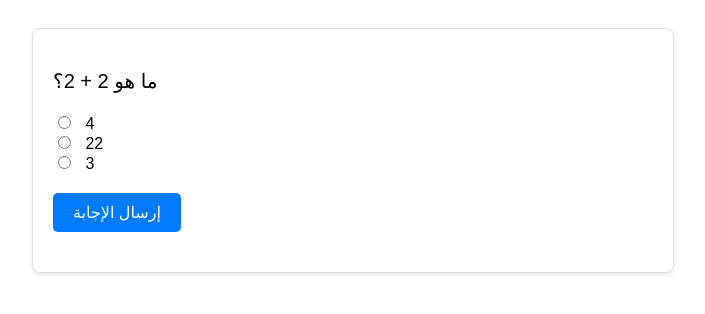
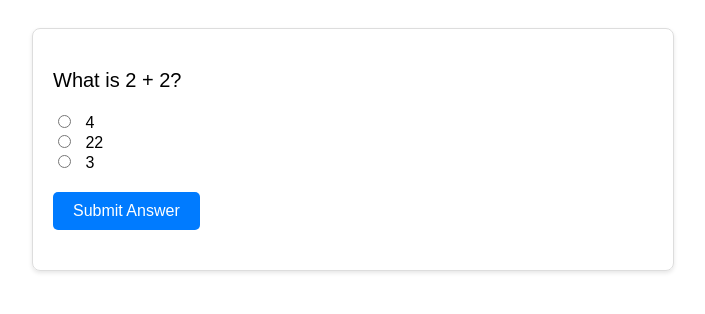
Before and after one commit to MohMahmoud1219/ALX_Simple_Quiz, a plain HTML site: page index.html in a window 1280 px wide. Shown: the whole page, without its empty margins (287-992 px from the left). Drawn offline with Linux system fonts and the light colour scheme.

Commit message:
Update index.html

```diff
--- a/index.html
+++ b/index.html
@@ -1,13 +1,13 @@
 <!DOCTYPE html>
-<html lang="ar">
+<html lang="en">
 <head>
     <meta charset="UTF-8">
-    <title>اختبار بسيط</title>
+    <title>Simple Quiz</title>
     <link rel="stylesheet" href="styles.css">
 </head>
 <body>
     <div id="quiz-container">
-        <p id="quiz-question">ما هو 2 + 2؟</p>
+        <p id="quiz-question">What is 2 + 2?</p>
         <div>
             <input type="radio" id="choice1" name="quiz" value="4">
             <label for="choice1">4</label><br>
@@ -16,7 +16,7 @@
             <input type="radio" id="choice3" name="quiz" value="3">
             <label for="choice3">3</label>
         </div>
-        <button id="submit-answer">إرسال الإجابة</button>
+        <button id="submit-answer">Submit Answer</button>
         <p id="feedback"></p>
     </div>
     <script src="quiz.js"></script>
```
